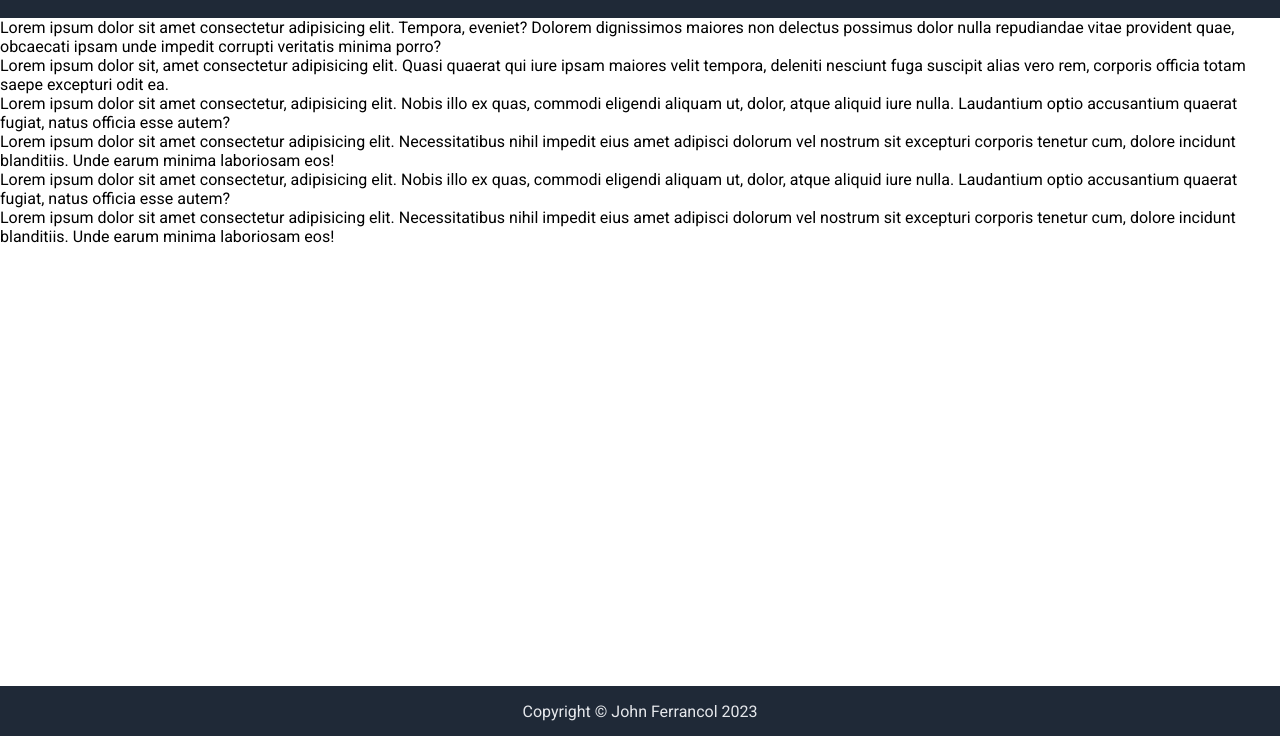
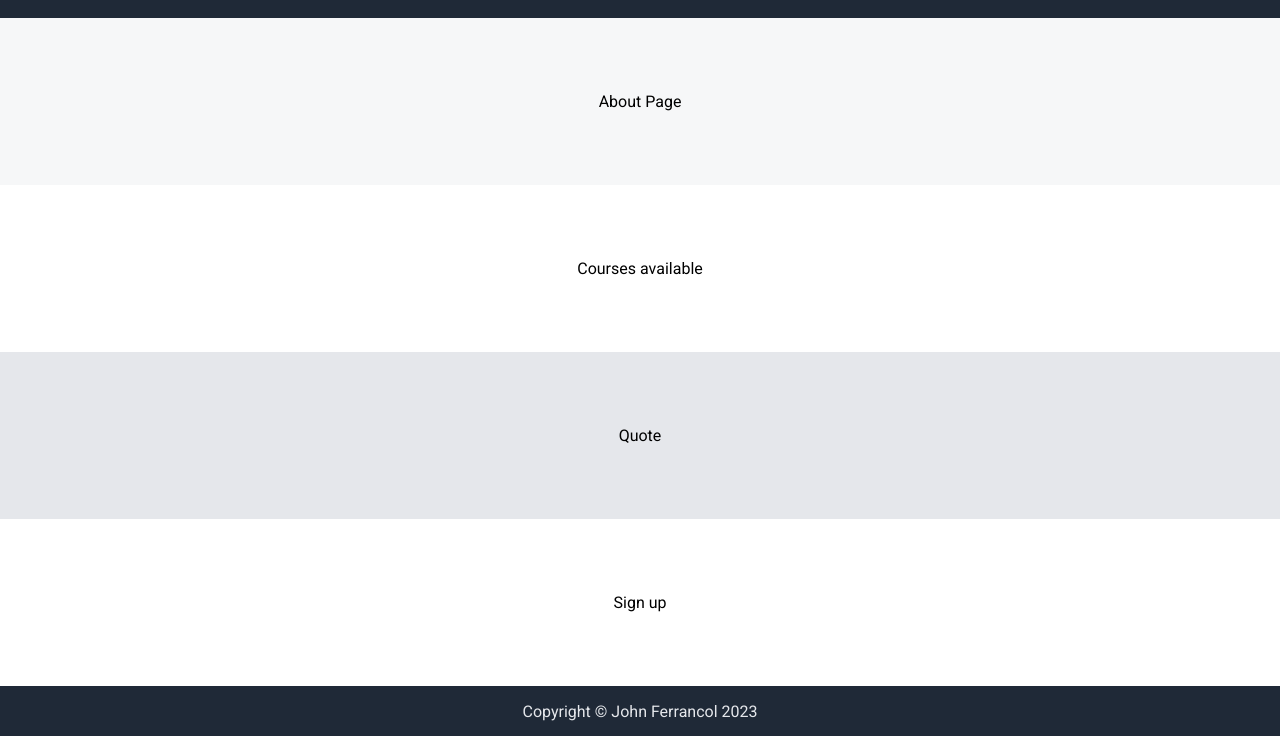
Before and after one commit to JohnFerrancol/odin-landing-page, a plain HTML site: page index.html in a window 1280 px wide. Shown: the part 64-800 px from the top of the page. Drawn offline with Linux system fonts and the light colour scheme.

Commit message:
Create layout of the landing page

```diff
--- a/index.html
+++ b/index.html
@@ -24,14 +24,17 @@
         </nav>
 
         <main>
-            <!-- Dummy Information to see layout -->
-            <div class="cards-container">
-                <div class="card">Lorem ipsum dolor sit amet consectetur adipisicing elit. Tempora, eveniet? Dolorem dignissimos maiores non delectus possimus dolor nulla repudiandae vitae provident quae, obcaecati ipsam unde impedit corrupti veritatis minima porro?</div>
-                <div class="card">Lorem ipsum dolor sit, amet consectetur adipisicing elit. Quasi quaerat qui iure ipsam maiores velit tempora, deleniti nesciunt fuga suscipit alias vero rem, corporis officia totam saepe excepturi odit ea.</div>
-                <div class="card">Lorem ipsum dolor sit amet consectetur, adipisicing elit. Nobis illo ex quas, commodi eligendi aliquam ut, dolor, atque aliquid iure nulla. Laudantium optio accusantium quaerat fugiat, natus officia esse autem?</div>
-                <div class="card">Lorem ipsum dolor sit amet consectetur adipisicing elit. Necessitatibus nihil impedit eius amet adipisci dolorum vel nostrum sit excepturi corporis tenetur cum, dolore incidunt blanditiis. Unde earum minima laboriosam eos!</div>
-                <div class="card">Lorem ipsum dolor sit amet consectetur, adipisicing elit. Nobis illo ex quas, commodi eligendi aliquam ut, dolor, atque aliquid iure nulla. Laudantium optio accusantium quaerat fugiat, natus officia esse autem?</div>
-                <div class="card">Lorem ipsum dolor sit amet consectetur adipisicing elit. Necessitatibus nihil impedit eius amet adipisci dolorum vel nostrum sit excepturi corporis tenetur cum, dolore incidunt blanditiis. Unde earum minima laboriosam eos!</div>
+            <div class="about">
+                About Page
+            </div>
+            <div class="courses">
+                Courses available
+            </div>
+            <div class="quote">
+                Quote
+            </div>
+            <div class="signup">
+                Sign up
             </div>
         </main>
 
--- a/style.css
+++ b/style.css
@@ -50,6 +50,23 @@ nav ul {
 
 main {
     flex: 1;
+    display: flex;
+    flex-direction: column;
+}
+
+main div {
+    flex: 1;
+    display: flex;
+    justify-content: center;
+    align-items: center;
+}
+
+.about {
+    background-color: #f6f7f8;
+}
+
+.quote {
+    background-color: #e5e7eb;
 }
 
 footer {
```
